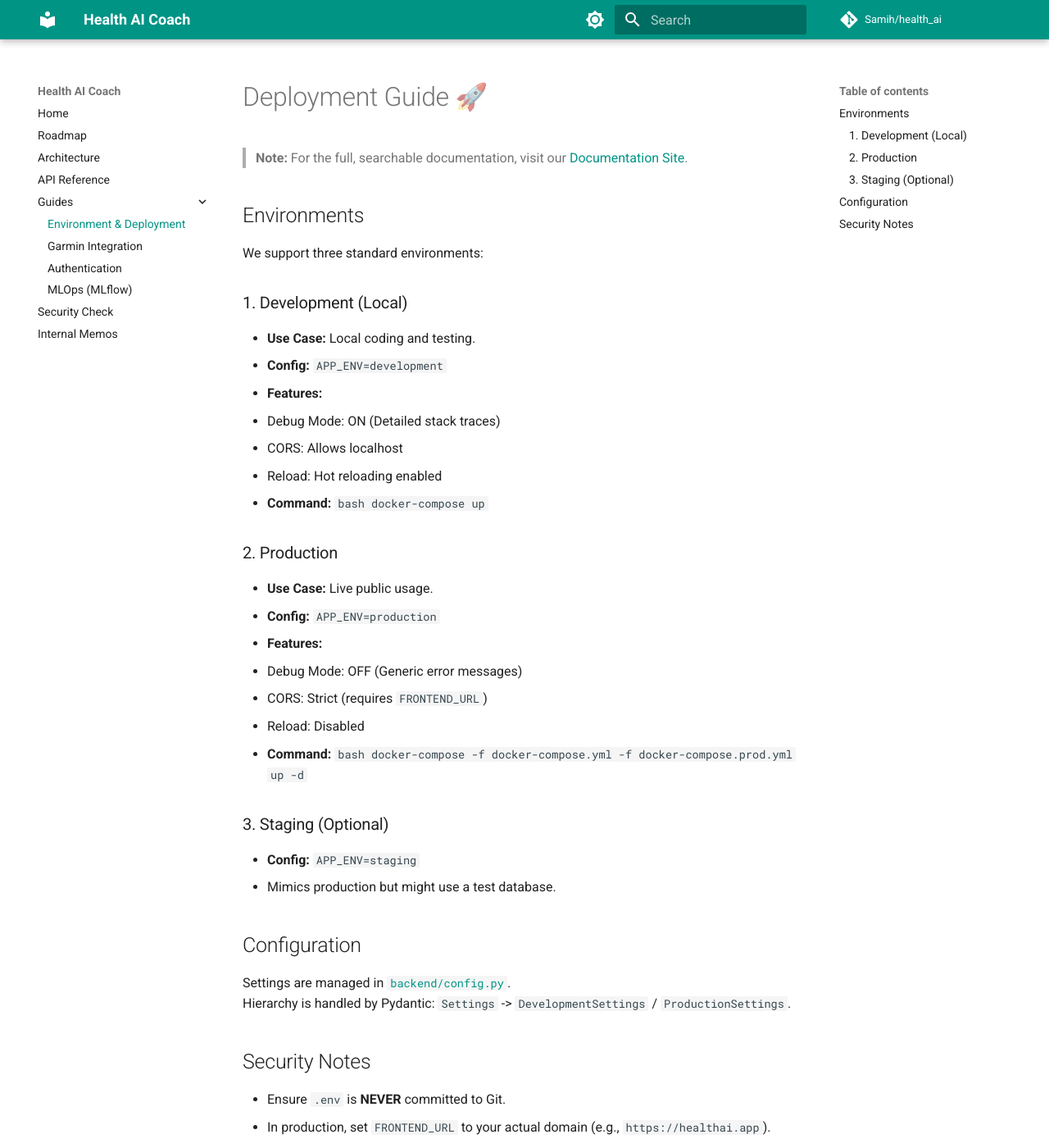
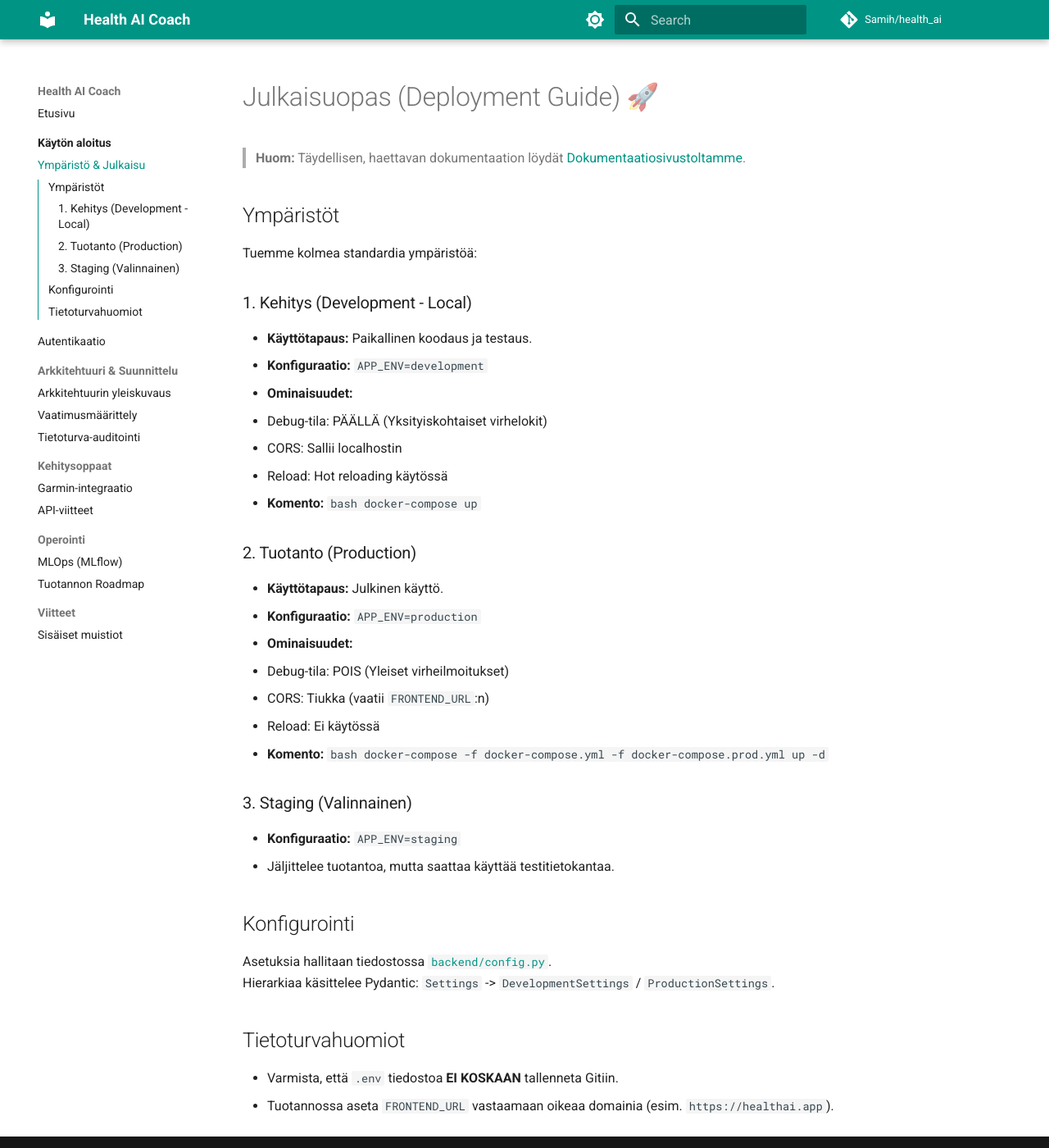
Before and after one commit to Sami-Python/Health_AI, an MkDocs documentation site: the page built from Docs/deployment.md, in a window 1280 px wide and 1400 px high. Shown: the whole window at 82% size. Built offline with MkDocs 1.6.1 and Material for MkDocs 9.7.7, drawn with Linux system fonts in a browser that asks for light colours; comment, search, counter and statistics services are not loaded.

Commit message:
MkDocs rakenne + vaatimusmäärittely

````diff
--- a/Docs/deployment.md
+++ b/Docs/deployment.md
@@ -1,44 +1,44 @@
-# Deployment Guide 🚀
+# Julkaisuopas (Deployment Guide) 🚀
 
-> **Note:** For the full, searchable documentation, visit our [Documentation Site](https://Samih.github.io/health_ai/).
+> **Huom:** Täydellisen, haettavan dokumentaation löydät [Dokumentaatiosivustoltamme](https://Samih.github.io/health_ai/).
 
-## Environments
+## Ympäristöt
 
-We support three standard environments:
+Tuemme kolmea standardia ympäristöä:
 
-### 1. Development (Local)
-- **Use Case:** Local coding and testing.
-- **Config:** `APP_ENV=development`
-- **Features:**
-  - Debug Mode: ON (Detailed stack traces)
-  - CORS: Allows localhost
-  - Reload: Hot reloading enabled
-- **Command:**
+### 1. Kehitys (Development - Local)
+- **Käyttötapaus:** Paikallinen koodaus ja testaus.
+- **Konfiguraatio:** `APP_ENV=development`
+- **Ominaisuudet:**
+  - Debug-tila: PÄÄLLÄ (Yksityiskohtaiset virhelokit)
+  - CORS: Sallii localhostin
+  - Reload: Hot reloading käytössä
+- **Komento:**
   ```bash
   docker-compose up
   ```
 
-### 2. Production
-- **Use Case:** Live public usage.
-- **Config:** `APP_ENV=production`
-- **Features:**
-  - Debug Mode: OFF (Generic error messages)
-  - CORS: Strict (requires `FRONTEND_URL`)
-  - Reload: Disabled
-- **Command:**
+### 2. Tuotanto (Production)
+- **Käyttötapaus:** Julkinen käyttö.
+- **Konfiguraatio:** `APP_ENV=production`
+- **Ominaisuudet:**
+  - Debug-tila: POIS (Yleiset virheilmoitukset)
+  - CORS: Tiukka (vaatii `FRONTEND_URL`:n)
+  - Reload: Ei käytössä
+- **Komento:**
   ```bash
   docker-compose -f docker-compose.yml -f docker-compose.prod.yml up -d
   ```
 
-### 3. Staging (Optional)
-- **Config:** `APP_ENV=staging`
-- Mimics production but might use a test database.
+### 3. Staging (Valinnainen)
+- **Konfiguraatio:** `APP_ENV=staging`
+- Jäljittelee tuotantoa, mutta saattaa käyttää testitietokantaa.
 
-## Configuration
+## Konfigurointi
 
-Settings are managed in [`backend/config.py`](../backend/config.py).
-Hierarchy is handled by Pydantic: `Settings` -> `DevelopmentSettings` / `ProductionSettings`.
+Asetuksia hallitaan tiedostossa [`backend/config.py`](../backend/config.py).
+Hierarkiaa käsittelee Pydantic: `Settings` -> `DevelopmentSettings` / `ProductionSettings`.
 
-## Security Notes
-- Ensure `.env` is **NEVER** committed to Git.
-- In production, set `FRONTEND_URL` to your actual domain (e.g., `https://healthai.app`).
+## Tietoturvahuomiot
+- Varmista, että `.env` tiedostoa **EI KOSKAAN** tallenneta Gitiin.
+- Tuotannossa aseta `FRONTEND_URL` vastaamaan oikeaa domainia (esim. `https://healthai.app`).
--- a/mkdocs.yml
+++ b/mkdocs.yml
@@ -23,19 +23,34 @@ theme:
   features:
     - navigation.expand
     - navigation.indexes
+    - navigation.sections
+    - toc.follow
+    - toc.integrate
     - content.code.copy
+    - navigation.top
 
 docs_dir: Docs
 
 nav:
-  - Home: index.md
-  - Roadmap: production_roadmap.md
-  - Architecture: arkkitehtuuri.md
-  - API Reference: API.md
-  - Guides:
-    - Environment & Deployment: deployment.md
-    - Garmin Integration: garmin_setup.md
-    - Authentication: authentication.md
+  - Etusivu: index.md
+
+  - Käytön aloitus:
+    - Yleiskatsaus: index.md
+    - Ympäristö & Julkaisu: deployment.md
+    - Autentikaatio: authentication.md
+
+  - Arkkitehtuuri & Suunnittelu:
+    - Arkkitehtuurin yleiskuvaus: arkkitehtuuri.md
+    - Vaatimusmäärittely: vaatimusmaarittely.md
+    - Tietoturva-auditointi: security_audit.md
+
+  - Kehitysoppaat:
+    - Garmin-integraatio: garmin_setup.md
+    - API-viitteet: API.md
+
+  - Operointi:
     - MLOps (MLflow): MLflow.md
-  - Security Check: security_audit.md
-  - Internal Memos: sami_memo.md
+    - Tuotannon Roadmap: production_roadmap.md
+
+  - Viitteet:
+    - Sisäiset muistiot: sami_memo.md
--- a/requirements.txt
+++ b/requirements.txt
@@ -16,3 +16,5 @@ duckdb
 streamlit
 plotly
 streamlit-calendar
+mkdocs
+mkdocs-material
````
Also changed, not shown: Docs/authentication.md (+13 -13 lines), Docs/index.md (+16 -16 lines), Docs/vaatimusmaarittely.md (added, +234 -0 lines), 1 other file.
